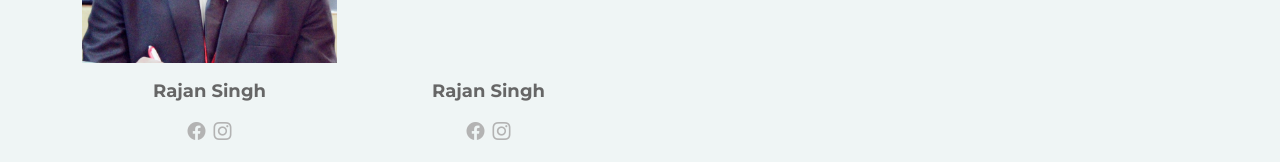
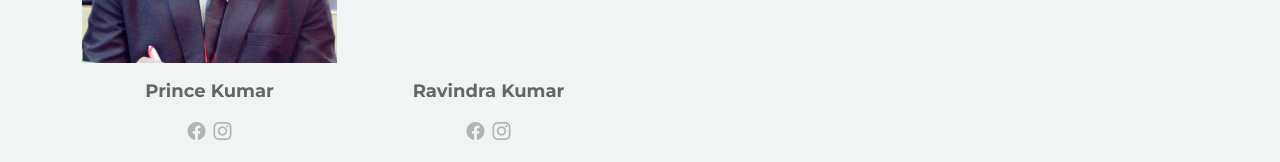
Before and after one commit to sharmark9931/jnvk, a plain HTML site: page shivalikboys.html in a window 1280 px wide. Shown: the part 2140-2302 px from the top of the page. Drawn offline with nearby package versions, Linux system fonts and the light colour scheme.

Commit message:
remvoed bug form shivalikboys.html

```diff
--- a/shivalikboys.html
+++ b/shivalikboys.html
@@ -229,7 +229,7 @@
                         <div class="col-lg-3 col-md-6">
                             <div class="member">
                                 <div class="pic"><img src="assets/img/shivalikboys/17/prince.jpg" alt=""></div>
-                                <h4>Rajan Singh</h4>
+                                <h4>Prince Kumar</h4>
                                 <div class="social">
                                     <a href="" target="_blank"><i class="bi bi-facebook"></i></a>
                                     <a href="" target="_blank"><i class="bi bi-instagram"></i></a>
@@ -240,7 +240,7 @@
                         <div class="col-lg-3 col-md-6">
                             <div class="member">
                                 <div class="pic"><img src="assets/img/shivalikboys/17/ravindra.jpg" alt=""></div>
-                                <h4>Rajan Singh</h4>
+                                <h4>Ravindra Kumar</h4>
                                 <div class="social">
                                     <a href="" target="_blank"><i class="bi bi-facebook"></i></a>
                                     <a href="" target="_blank"><i class="bi bi-instagram"></i></a>
```
